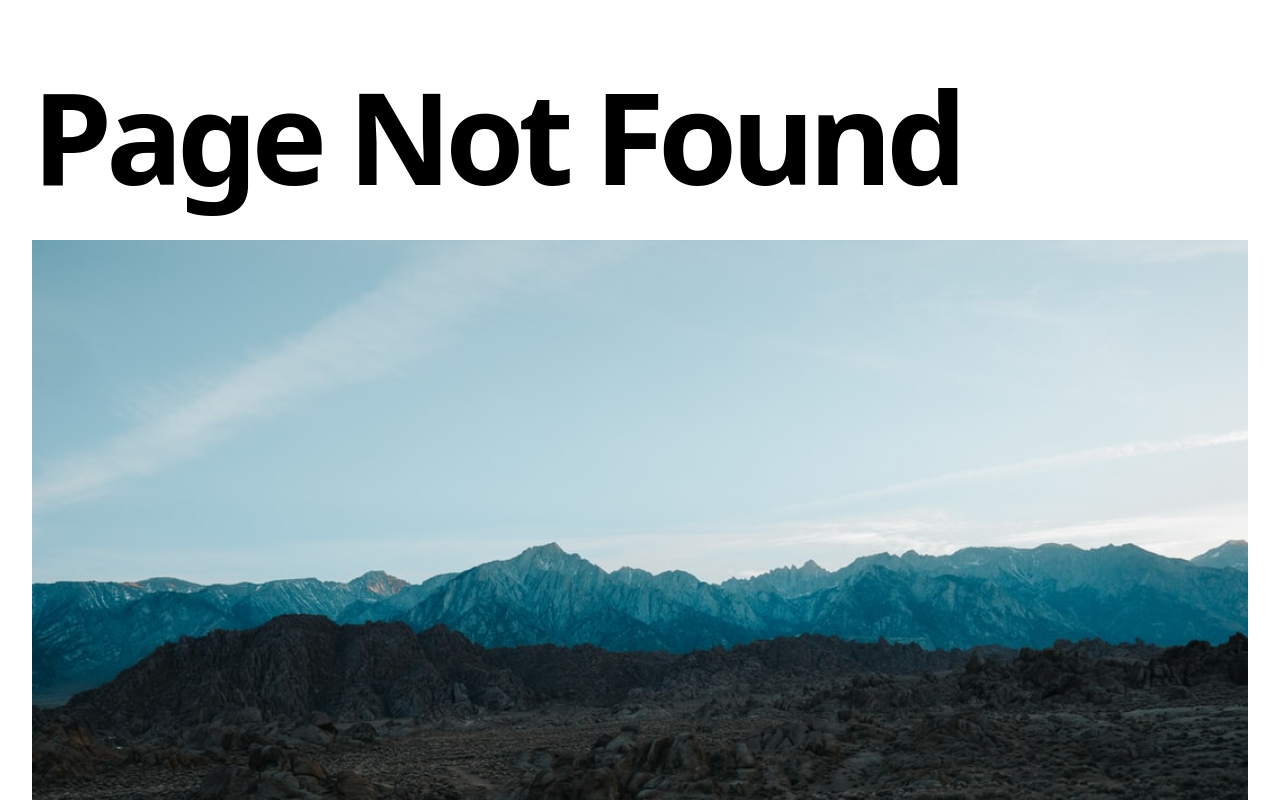
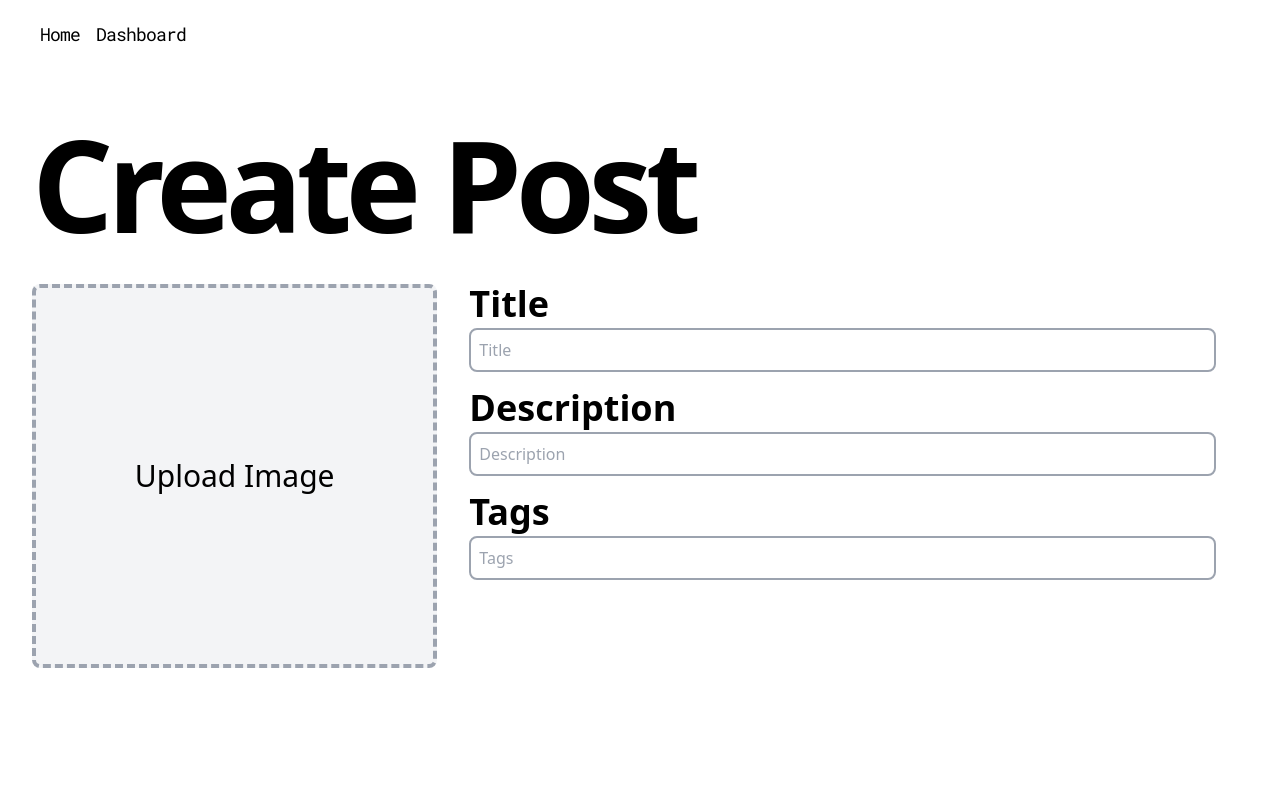
Before and after one commit to dnrm/crystal, a Next.js app: page /create-post in a window 1280 px wide. Before the commit this address had no page. Shown: the top 800 px of the page. Built offline with nearby package versions, Linux system fonts and the light colour scheme; no server answers.

Commit message:
Created create-post page and started with the design

```diff
--- /dev/null
+++ b/pages/create-post.tsx
@@ -0,0 +1,56 @@
+import React from "react";
+import { signOut, useSession } from "next-auth/client";
+import Navbar from "../components/Navbar";
+
+const CreatePost = () => {
+    const [session] = useSession();
+
+    return (
+        <>
+            <Navbar />
+            <main className="flex flex-col p-8">
+                <header className="flex items-center justify-between">
+                    <h1 className="text-4xl md:text-8xl lg:text-9xl tracking-tighter font-bold text-black py-5">
+                        Create Post
+                    </h1>
+                </header>
+                <section
+                    id="form"
+                    className="grid grid-cols-1 md:grid-cols-3 mt-4"
+                >
+                    <div className="col-span-1 upload-image w-full h-96 bg-gray-100 rounded-lg border-dashed border-gray-400 border-4 flex justify-center items-center">
+                        <h1 className="text-3xl font-light">Upload Image</h1>
+                    </div>
+                    <div className="input-elements px-8 col-span-2">
+                        <div className="group">
+                            <h2 className="text-4xl font-semibold">Title</h2>
+                            <input
+                                type="text"
+                                placeholder="Title"
+                                className="mt-1 p-2 font-lg outline-none w-full border-2 border-gray-400 rounded-lg"
+                            />
+                        </div>
+                        <div className="group mt-4">
+                            <h2 className="text-4xl font-semibold">Description</h2>
+                            <input
+                                type="text"
+                                placeholder="Description"
+                                className="mt-1 p-2 font-lg outline-none w-full border-2 border-gray-400 rounded-lg"
+                            />
+                        </div>
+                        <div className="group mt-4">
+                            <h2 className="text-4xl font-semibold">Tags</h2>
+                            <input
+                                type="text"
+                                placeholder="Tags"
+                                className="mt-1 p-2 font-lg outline-none w-full border-2 border-gray-400 rounded-lg"
+                            />
+                        </div>
+                    </div>
+                </section>
+            </main>
+        </>
+    );
+};
+
+export default CreatePost;
--- a/pages/dashboard.tsx
+++ b/pages/dashboard.tsx
@@ -61,12 +61,12 @@ export default function Login(props: any) {
                 <section>
                     {session ? (
                         <div className="dashboard-content">
-                            <div className="create-post py-4 flex justify-between items-center">
+                            <div className="create-post py-8 flex justify-between items-center">
                                 <h1 className="text-2xl md:text-4xl font-semibold">
                                     Posts
                                 </h1>
                                 <Link href={`/create-post`}>
-                                    <a className="p-4 bg-blue-500 text-white inline-block shadow-sm hover:shadow-xl rounded-xl transition-all duration-200">
+                                    <a className="py-2 px-4 bg-blue-500 text-white inline-block shadow-sm hover:shadow-xl rounded-xl transition-all duration-200">
                                         Create Post
                                     </a>
                                 </Link>
```
